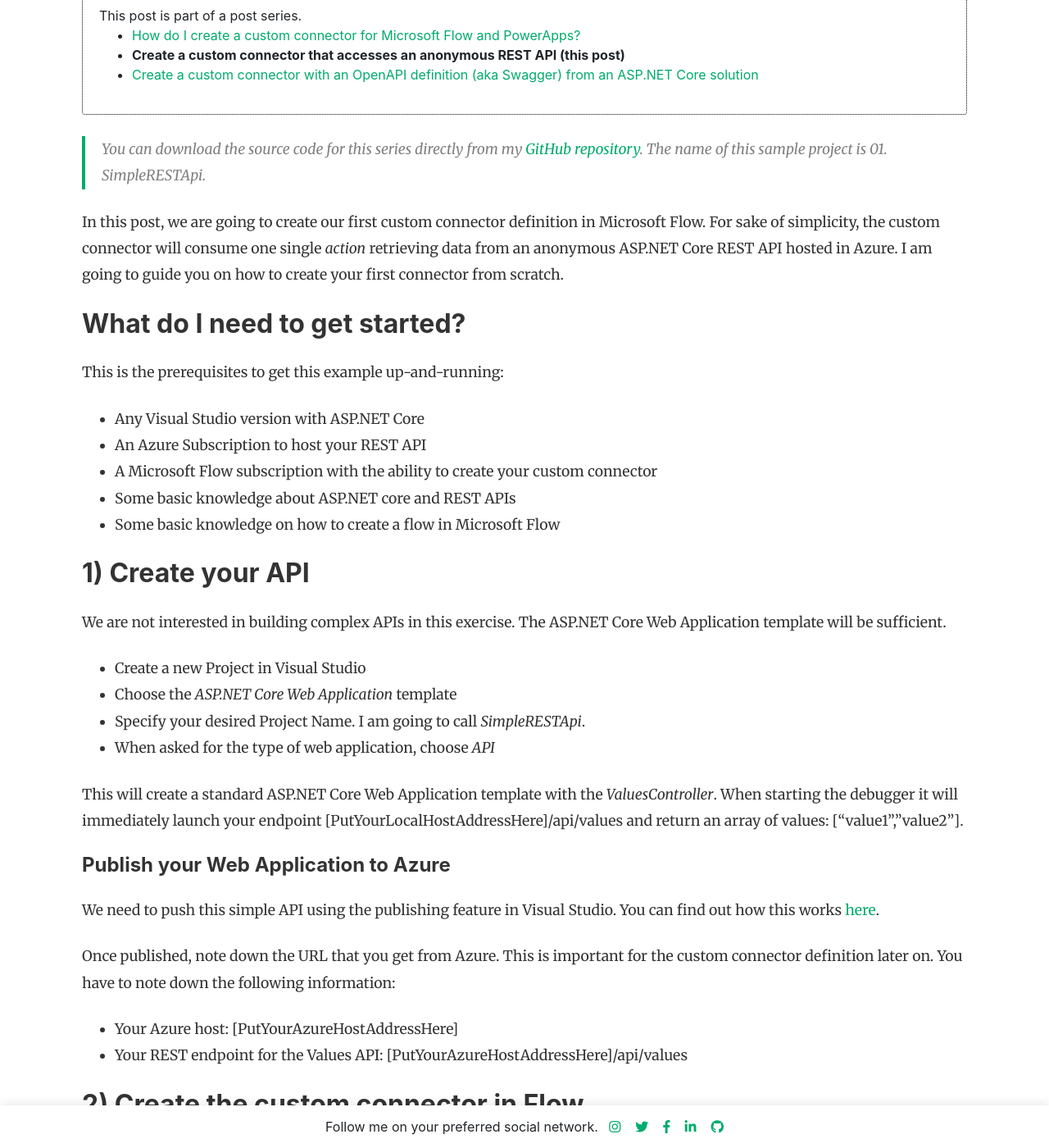
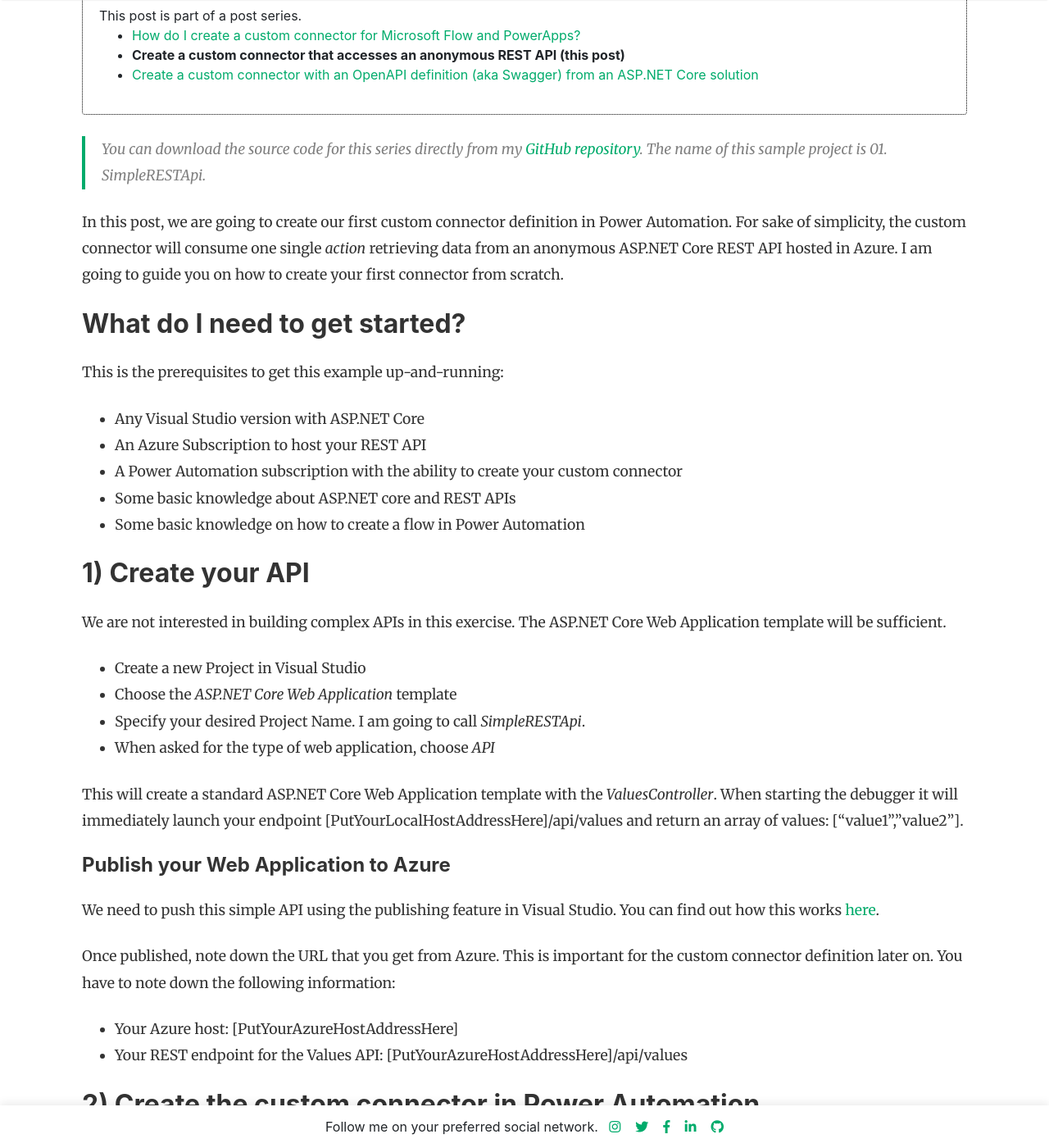
Before and after one commit to plamber/plamber.github.io, a Jekyll site: the page built from _posts/2019-10-24-Create-Custom-Connector-That-Accesses-An-Anonymous-REST-API.md, in a window 1280 px wide and 1400 px high, scrolled down 461 px. Shown: the whole window at 82% size. Built offline with Jekyll 4.4.1, drawn with Linux system fonts in a browser that asks for light colours; nearby versions of some CDN libraries; comment, search, counter and statistics services are not loaded; some of the changed text lies outside the part shown.

Commit message:
Fixing the Power Automation samples

```diff
--- a/_posts/2019-10-24-Create-Custom-Connector-That-Accesses-An-Anonymous-REST-API.md
+++ b/_posts/2019-10-24-Create-Custom-Connector-That-Accesses-An-Anonymous-REST-API.md
@@ -2,23 +2,23 @@
 layout: post
 title:  "Create a custom connector that accesses an anonymous REST API"
 author: plamber
-categories: [ Development, Developer, Microsoft Flow, PowerApps ]
-tags: [Development, Custom Connectors, Microsoft Flow, PowerApps, Microsoft 365]
+categories: [ Development, Developer, Power Automation, PowerApps ]
+tags: [Development, Custom Connectors, Power Automation, PowerApps, Microsoft 365]
 featured: false
 series: CustomConnectorsFlowAndPowerApps
 ---
 > You can download the source code for this series directly from my [GitHub repository](https://github.com/plamber/powerplattformcustomconnectors/). The name of this sample project is *01. SimpleRESTApi*.
 
-In this post, we are going to create our first custom connector definition in Microsoft Flow. For sake of simplicity, the custom connector will consume one single *action* retrieving data from an anonymous ASP.NET Core REST API hosted in Azure.
+In this post, we are going to create our first custom connector definition in Power Automation. For sake of simplicity, the custom connector will consume one single *action* retrieving data from an anonymous ASP.NET Core REST API hosted in Azure.
 I am going to guide you on how to create your first connector from scratch.
 
 ## What do I need to get started?
 This is the prerequisites to get this example up-and-running:
 - Any Visual Studio version with ASP.NET Core
 - An Azure Subscription to host your REST API
-- A Microsoft Flow subscription with the ability to create your custom connector
+- A Power Automation subscription with the ability to create your custom connector
 - Some basic knowledge about ASP.NET core and REST APIs
-- Some basic knowledge on how to create a flow in Microsoft Flow
+- Some basic knowledge on how to create a flow in Power Automation
 
 ## 1) Create your API
 We are not interested in building complex APIs in this exercise. The ASP.NET Core Web Application template will be sufficient.
@@ -38,8 +38,8 @@ Once published, note down the URL that you get from Azure. This is important for
 - Your Azure host: [PutYourAzureHostAddressHere]
 - Your REST endpoint for the Values API: [PutYourAzureHostAddressHere]/api/values
 
-## 2) Create the custom connector in Flow
-Login to your Microsoft Flow interface and choose the *Custom Connectors* option in the menu.
+## 2) Create the custom connector in Power Automation
+Login to your Power Automation interface and choose the *Custom Connectors* option in the menu.
 
 ![](../../assets/images/2019-10-24-06-33-45.png)
 
@@ -51,7 +51,7 @@ You will be redirected to the next interface. This interface is subdivided into
 - General: specify the REST API endpoint, a description, and an icon for the connector
 - Security: configure the authentication technique used to authenticate your users against the connector
 - Definition: allows you to define actions and triggers for your connector
-- Test: allows you to test the endpoints without the need of launching Microsoft Flow and dedicated workflows
+- Test: allows you to test the endpoints without the need of launching Power Automation and dedicated workflows
 
 ![](../../assets/images/2019-10-24-06-36-36.png)
 
@@ -78,7 +78,7 @@ You can perform some basic tests. You just need to create a *Connection*, select
 Congratulations, you just created and tested your first custom connector.
 
 ## 3) Share your connector
-You are the owner of the custom connector. You will be able to use it immediately in Microsoft Flow. On the other hand, you can start sharing your connector with individuals or the whole organization.
+You are the owner of the custom connector. You will be able to use it immediately in Power Automation. On the other hand, you can start sharing your connector with individuals or the whole organization.
 
 You can do this from the custom connector overview page. Select *Invite another user*
 
@@ -91,6 +91,6 @@ Select individuals or share them with the whole organization as shown in the nex
 In case you want to share the connector with the rest of the world, Microsoft allows you to certify your connector. You can do this following [this documentation](https://docs.microsoft.com/en-us/connectors/custom-connectors/submit-certification).
 
 #### 4) Use the connector
-After saving and sharing your custom connector, the custom connector is accessible by Flow users using the *Custom* tab when selecting an action.
+After saving and sharing your custom connector, the custom connector is accessible by Power Automation users using the *Custom* tab when selecting an action.
 
 ![](../../assets/images/2019-10-24-06-44-56.png)
```
Also changed, not shown: _drafts/2019-10-31-How-To-Change-The-Azure-AD-Token-LifeTime-Of-An-AzureAD-App.md (added, +13 -0 lines), _posts/2019-10-25-Describe-Your-Custom-Connector-With-An-Swagger.md (+6 -6 lines).
